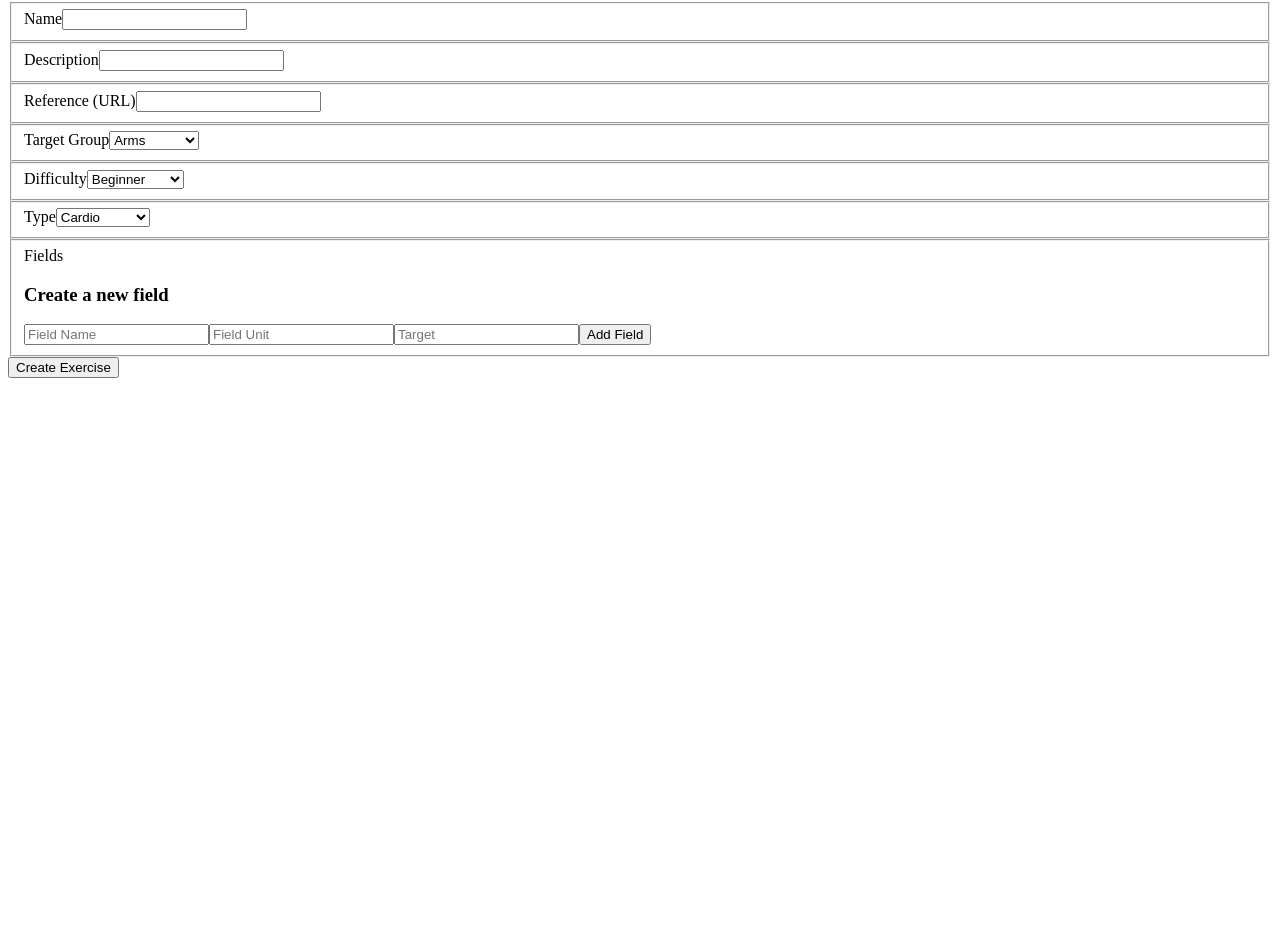
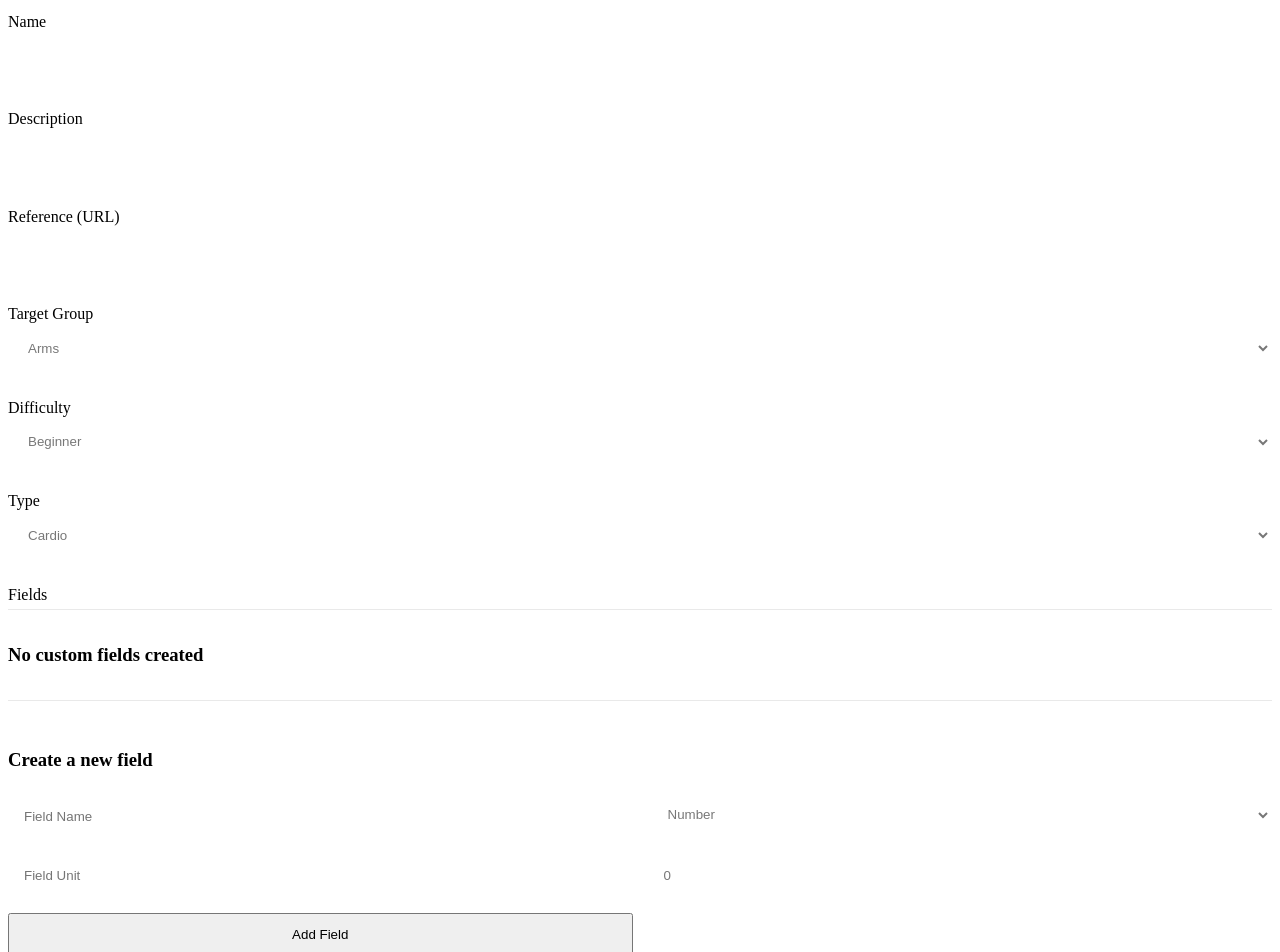
Before and after one commit to Stefan0712/fitness-app, a React (Create React App) app: page /create-exercise in a window 1280 px wide. Shown: the part 4316-5268 px from the top of the page. Before the commit the page ends 4702 px from the top, so only its background shows below. Built offline with nearby package versions, Linux system fonts and the light colour scheme.

Commit message:
Finished the Create Exercise frontend and a bit of functionality. Also created the redux store, but is not complete yet

```diff
--- a/src/App.css
+++ b/src/App.css
@@ -2,7 +2,6 @@
   padding: 0;
   margin: 0;
   box-sizing: border-box;
-
   color: white;
   font-family: "Roboto", sans-serif;
 }
@@ -18,6 +17,7 @@ nav{
   align-items: center;
   border-top: 1px solid rgba(211, 211, 211, 0.404);
   padding: 0 15px;
+  background-color: #111214;
 }
 .nav-button{
   width: 18%;
@@ -86,8 +86,10 @@ nav{
 .page{
   background-color: #111214;
   height: 100vh;
+  overflow-y: auto;
   width: 100vw;
   padding: 20px 15px;
+  padding-bottom: 100px;
 }
 
 .input{
--- a/src/components/pages/CreateExercise.js
+++ b/src/components/pages/CreateExercise.js
@@ -1,14 +1,54 @@
 import { getDateForHeader } from "../../helpers";
+import './stylings/createExercise.css';
+import { useState } from "react";
+import deleteIcon from '../../assets/close.svg';
+
+
+
+const CreateExercise = () => {
+    const [fields, setFields] = useState([]);
+    const [fieldName, setFieldName] = useState('');
+    const [fieldUnit, setFieldUnit] = useState('');
+    const [fieldTarget, setFieldTarget] = useState(0);
+    const [fieldType, setFieldType] = useState('')
 
 
 
 
-const CreateExercise = () => {
+    const handleFieldNameChange = (e) =>{
+        setFieldName(e.target.value);
+    }
+    const handleFieldTargetChange = (e) =>{
+        setFieldTarget(e.target.value);
+    }
+    const handleFieldTypeChange = (e) =>{
+        setFieldType(e.target.value);
+    }
+    const handleFieldUnitChange = (e) =>{
+        setFieldUnit(e.target.value);
+    }
+    const handleAddField = (e) =>{
+        e.preventDefault();
+        setFields((fields)=>[...fields, {id: fields.length, name: fieldName, unit: fieldUnit, target: fieldTarget, type: fieldType}])
+        setFieldName('')
+        setFieldTarget(0)
+        setFieldType('')
+        setFieldUnit('')
+    }
+
+    const handleRemoveField = (id, e) =>{
+        e.preventDefault();
+        setFields((fields)=>fields.filter((field)=>field.id != id));
+    }
+
+
+
     return (
         <div className="create-exercise-page page">
             <div className='header'>
                 <div className='date'>{getDateForHeader()}</div>
                 <h2>Create Exercise</h2>
+            </div>
                 <form>
                     <fieldset>
                         <label>Name</label>
@@ -54,7 +94,7 @@ const CreateExercise = () => {
                     </fieldset>
                     <fieldset>
                         <label>Type</label>
-                        <select name="difficulty" id="difficulty">
+                        <select name="type" id="type">
                             <option value="cardio">Cardio</option>
                             <option value="strength">Strength</option>
                             <option value="hiit">HIIT</option>
@@ -69,19 +109,34 @@ const CreateExercise = () => {
                     </fieldset>
                     <fieldset>
                         <label>Fields</label>
-                        <div className="fields-container"></div>
+                        <div className="fields-container">
+                            {fields.length > 0 ? fields.map((field, index)=>(
+                                    <div className="field-body" id={index}>
+                                        <label>{field.name}</label>
+                                        <div className="field-inputs">
+                                            <input type={field.type} name={field.name} id={field.name}></input>
+                                            <p>{field.unit}</p>
+                                            <button onClick={()=>handleRemoveField(field.id)} className="small-square transparent-bg"><img src={deleteIcon} className="white-icon small-icon" alt=""></img></button>
+                                        </div>
+                                    </div>
+                            )): <h3>No custom fields created</h3>}
+                        </div>
+                        <h3 className="subtitle full-width">Create a new field</h3>
                         <div className="field-creator">
-                            <h3>Create a new field</h3>
-                            <input type="text" name="fieldName" id="fieldName" placeholder="Field Name"></input>
-                            <input type="text" name="fieldUnit" id="fieldUnit" placeholder="Field Unit"></input>
-                            <input type="number" name="fieldTarget" id="fieldTarget" placeholder="Target"></input>
-                            <button className="orange-button medium-button">Add Field</button>
+                            <input value={fieldName} type="text" name="fieldName" id="fieldName" placeholder="Field Name" onChange={handleFieldNameChange}></input>
+                            <select value={fieldType} name="valueType" id="valueType" onChange={handleFieldTypeChange}>
+                                <option value="number">Number</option>
+                                <option value="text">Text</option>
+                                <option value="time">Time</option>
+                            </select>
+                            <input value={fieldUnit} type="text" name="fieldUnit" id="fieldUnit" placeholder="Field Unit" onChange={handleFieldUnitChange}></input>
+                            <input value={fieldTarget} type="number" name="fieldTarget" id="fieldTarget" placeholder="Target" onChange={handleFieldTargetChange}></input>
+                            <button className="orange-button small-button" onClick={handleAddField}>Add Field</button>
                         </div>
                     </fieldset>
 
-                    <button className="orange-button large-button">Create Exercise</button>
+                    <button className="orange-button large-button submit-button">Create Exercise</button>
                 </form>
-            </div>
         </div>
      );
 }
--- /dev/null
+++ b/src/components/pages/stylings/createExercise.css
@@ -0,0 +1,62 @@
+fieldset{
+    border: none;
+    display: flex;
+    flex-direction: column;
+    width: 100%;
+    gap: 5px;
+}
+.create-exercise-page form{
+    width: 100%;
+    margin-top: 25px;
+    display: flex;
+    flex-direction: column;
+    gap: 15px;
+    align-items: center;
+}
+.create-exercise-page form input,
+.create-exercise-page form select,
+.create-exercise-page form option{
+    height: 40px;
+    width: 100%;
+    background-color: white;
+    color: rgba(0, 0, 0, 0.534);
+    padding-left: 15px;
+    border: 1px solid transparent;
+    border-radius: 5px;
+}
+.create-exercise-page .field-creator{
+    width: 100%;
+    display: flex;
+    flex-direction: column;
+    gap: 15px;
+    display: grid;
+    grid-template-rows: 1fr 1fr 1fr;
+    grid-template-columns: 1fr 1fr;
+}
+.create-exercise-page .fields-container{
+    height: auto;
+    border-top: 1px solid rgba(211, 211, 211, 0.5);
+    border-bottom: 1px solid rgba(211, 211, 211, 0.5);
+    margin-bottom: 25px;
+    padding: 15px 0;
+}
+.create-exercise-page .field-inputs{
+    display: flex;
+    gap: 15px;
+    align-items: center;
+}
+.create-exercise-page .field-container{
+    display: flex;
+    gap: 10px;
+    height: 75px;
+    align-items: center;
+}
+.create-exercise-page .field-body{
+    display: flex;
+    flex-direction: column;
+    gap: 5px;
+
+}
+.create-exercise-page .field-inputs input{
+    width: 100px;
+}
--- a/src/index.js
+++ b/src/index.js
@@ -1,15 +1,18 @@
 import React from 'react';
 import ReactDOM from 'react-dom/client';
 import './index.css';
-import App from './App';
 import { BrowserRouter } from 'react-router-dom';
+import { Provider } from 'react-redux';
+import store from './store'; // Make sure this path points to your Redux store
 import Navigation from './components/pages/common/Navigation';
 import AppRoutes from './Routes';
 
 const root = ReactDOM.createRoot(document.getElementById('root'));
 root.render(
-  <BrowserRouter>
-    <Navigation />
-    <AppRoutes />
-  </BrowserRouter>
+  <Provider store={store}>
+    <BrowserRouter>
+      <Navigation />
+      <AppRoutes />
+    </BrowserRouter>
+  </Provider>
 );
--- /dev/null
+++ b/src/store/index.js
@@ -0,0 +1,12 @@
+import { configureStore } from '@reduxjs/toolkit';
+import userReducer from './userSlice';
+import publicDataReducer from './publicDataSlice';
+
+const store = configureStore({
+  reducer: {
+    user: userReducer,
+    publicData: publicDataReducer
+  }
+});
+
+export default store;
--- /dev/null
+++ b/src/store/publicDataSlice.js
@@ -0,0 +1,28 @@
+import { createSlice } from '@reduxjs/toolkit';
+
+const initialState = {
+  exercises: [],
+  workouts: []
+};
+
+const publicDataSlice = createSlice({
+  name: 'publicData',
+  initialState,
+  reducers: {
+    setPublicExercises: (state, action) => {
+      state.exercises = action.payload;
+    },
+    setPublicWorkouts: (state, action) => {
+      state.workouts = action.payload;
+    },
+    addPublicExercise: (state, action) => {
+      state.exercises.push(action.payload);
+    },
+    addPublicWorkout: (state, action) => {
+      state.workouts.push(action.payload);
+    }
+  }
+});
+
+export const { setPublicExercises, setPublicWorkouts, addPublicExercise, addPublicWorkout } = publicDataSlice.actions;
+export default publicDataSlice.reducer;
--- /dev/null
+++ b/src/store/userSlice.js
@@ -0,0 +1,59 @@
+import { createSlice } from '@reduxjs/toolkit';
+
+const initialState = {
+  userId: null,
+  name: '',
+  username: '',
+  age: null,
+  gender: '',
+  height: null,
+  weight: null,
+  dailyGoals: {
+    calories: 0,
+    water: 0,
+    steps: 0,
+    customGoals: []
+  },
+  logs: [],
+  activity: {
+    date: null,
+    logs: [],
+    goals: [],
+    exercises: [],
+    workouts: []
+  },
+  preferences: {
+    darkMode: false,
+    language: 'en',
+    unitSystem: 'metric'
+  },
+  createdExercises: [],
+  savedExercises: [],
+  createdWorkouts: [],
+  savedWorkouts: []
+};
+
+const userSlice = createSlice({
+  name: 'user',
+  initialState,
+  reducers: {
+    setUserData: (state, action) => {
+      return { ...state, ...action.payload };
+    },
+    addCreatedExercise: (state, action) => {
+      state.createdExercises.push(action.payload);
+    },
+    addSavedExercise: (state, action) => {
+      state.savedExercises.push(action.payload);
+    },
+    addLog: (state, action) => {
+      state.logs.push(action.payload);
+    },
+    updatePreferences: (state, action) => {
+      state.preferences = { ...state.preferences, ...action.payload };
+    }
+  }
+});
+
+export const { setUserData, addCreatedExercise, addSavedExercise, addLog, updatePreferences } = userSlice.actions;
+export default userSlice.reducer;
```
Lines whose indentation alone changed are shown as unchanged.
